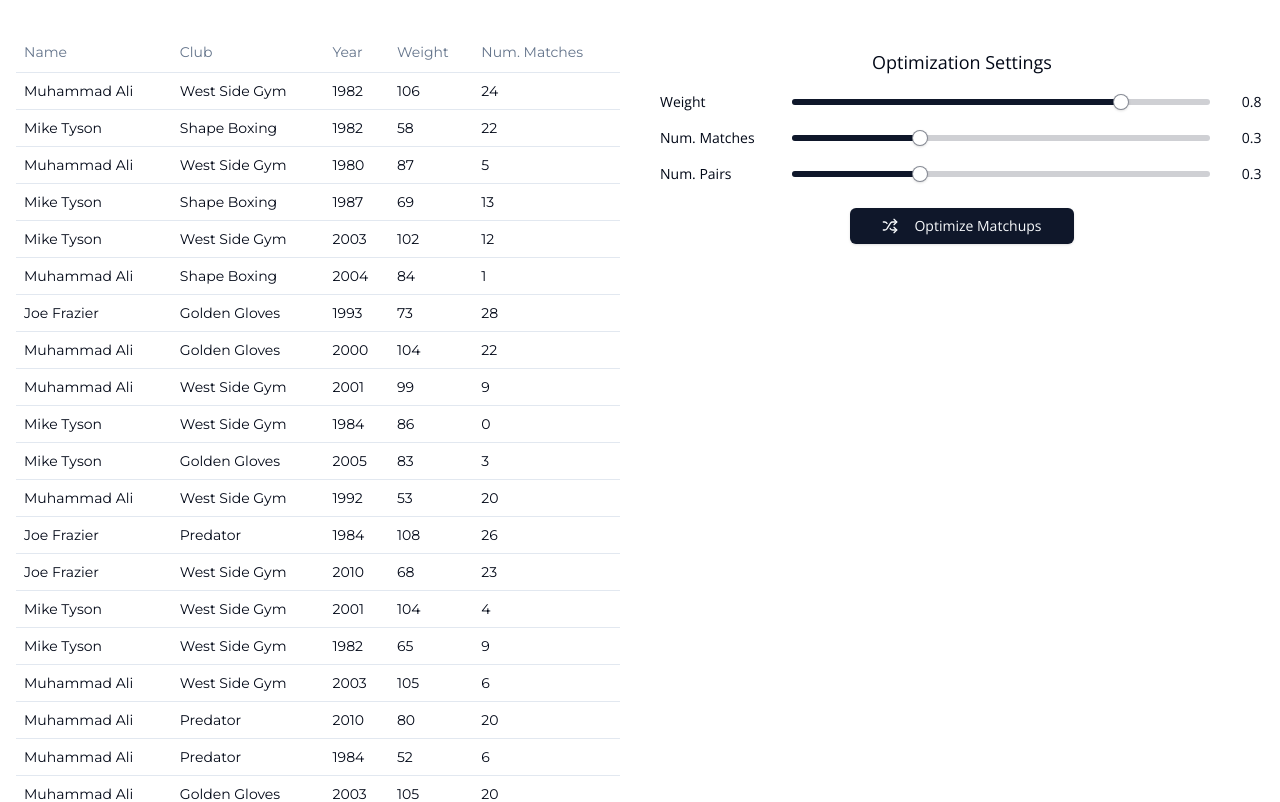
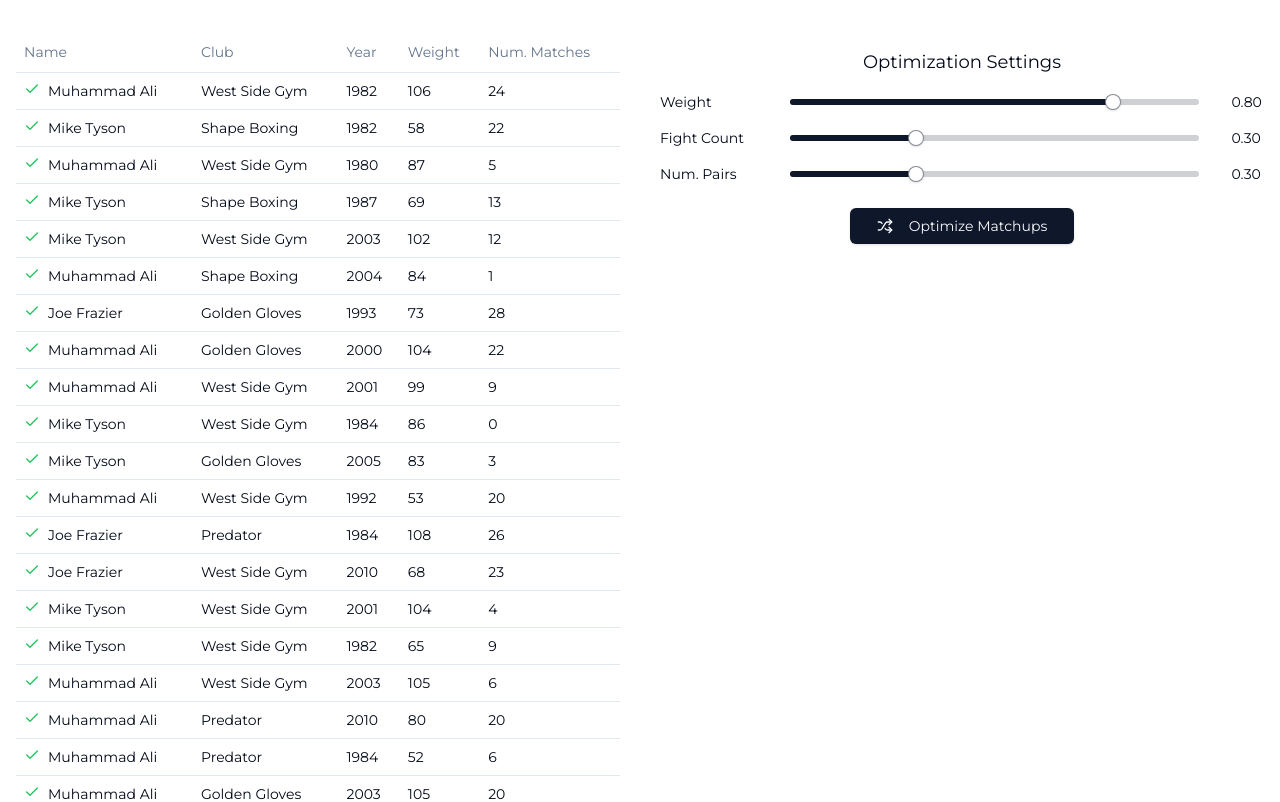
Before and after one commit to jurevito/website-portfolio, a SvelteKit app: page /matches in a window 1280 px wide. Shown: the top 802 px of the page. Built offline with nearby package versions, Linux system fonts and the light colour scheme.

Commit message:
fix: small visual improvements

```diff
--- a/src/lib/Boxer.ts
+++ b/src/lib/Boxer.ts
@@ -3,6 +3,6 @@ export interface Boxer {
   name: string;
   club: string;
   weight: number;
-  numMatches: number;
+  fightCount: number;
   hasMatch: boolean;
 }
--- a/src/routes/matches/+page.svelte
+++ b/src/routes/matches/+page.svelte
@@ -4,11 +4,13 @@
   import { Button } from '$lib/components/ui/button/index.js';
   import { Badge } from '$lib/components/ui/badge/index.js';
   import Shuffle from 'lucide-svelte/icons/shuffle';
+  import Check from 'lucide-svelte/icons/check';
+  import Cross from 'lucide-svelte/icons/x';
   import type { Boxer } from '$lib/Boxer';
 
   let weightWeight: number[] = $state([0.8]);
   let numPairsWeight: number[] = $state([0.3]);
-  let numMatchesWeight: number[] = $state([0.3]);
+  let fightCountWeight: number[] = $state([0.3]);
 
   let optimizing: boolean = $state(false);
   let matchups: [Boxer, Boxer][] = $state([]);
@@ -34,7 +36,7 @@
       name: getRandomName(),
       club: getRandomClub(),
       weight: getRandomInt(50, 110),
-      numMatches: getRandomInt(0, 30),
+      fightCount: getRandomInt(0, 30),
       hasMatch: true,
     }))
   );
@@ -42,8 +44,8 @@
   let maxWeightDiff = $derived(
     Math.max(...matchups.map((matchup) => Math.abs(matchup[0].weight - matchup[1].weight)))
   );
-  let maxNumMatchesDiff = $derived(
-    Math.max(...matchups.map((matchup) => Math.abs(matchup[0].numMatches - matchup[1].numMatches)))
+  let maxfightCountDiff = $derived(
+    Math.max(...matchups.map((matchup) => Math.abs(matchup[0].fightCount - matchup[1].fightCount)))
   );
 
   const isUnderage = (year: number): boolean => {
@@ -88,9 +90,9 @@
     // Better to do relative weight difference.
     const weightDiff =
       Math.abs(pair[0].weight - pair[1].weight) * (80 / Math.min(pair[0].weight, pair[1].weight));
-    const numMatchesDiff = Math.abs(pair[0].numMatches - pair[1].numMatches);
+    const fightCountDiff = Math.abs(pair[0].fightCount - pair[1].fightCount);
 
-    const score = weightDiff * weightWeight[0] + numMatchesDiff * numMatchesWeight[0];
+    const score = weightDiff * weightWeight[0] + fightCountDiff * fightCountWeight[0];
     return score;
   };
 
@@ -206,10 +208,10 @@
   };
 </script>
 
-<div class="mx-auto max-w-7xl px-4 my-8">
+<div class="mx-auto max-w-7xl px-4 my-8 font-mont">
   <div class="flex flex-col md:flex-row md:space-x-10">
     <div class="w-full md:w-1/2">
-      <Table.Root class="font-mont">
+      <Table.Root>
         <Table.Caption>List of registered boxers.</Table.Caption>
         <Table.Header>
           <Table.Row>
@@ -222,12 +224,19 @@
         </Table.Header>
         <Table.Body>
           {#each boxers as boxer}
-            <Table.Row class={boxer.hasMatch ? '' : 'bg-red-50 hover:bg-red-100'}>
-              <Table.Cell>{boxer.name}</Table.Cell>
+            <Table.Row>
+              <Table.Cell class="flex">
+                {#if boxer.hasMatch}
+                  <Check class="mr-2 size-4 text-green-500" />
+                {:else}
+                  <Cross class="mr-2 size-4 text-red-500" />
+                {/if}
+                {boxer.name}
+              </Table.Cell>
               <Table.Cell>{boxer.club}</Table.Cell>
               <Table.Cell>{boxer.year}</Table.Cell>
               <Table.Cell>{boxer.weight}</Table.Cell>
-              <Table.Cell>{boxer.numMatches}</Table.Cell>
+              <Table.Cell>{boxer.fightCount}</Table.Cell>
             </Table.Row>
           {/each}
         </Table.Body>
@@ -238,20 +247,20 @@
       <div class="space-y-4 text-sm">
         <div class="flex items-center space-x-8">
           <span class="w-36">Weight</span>
-          <Slider bind:value={weightWeight} max={1} step={0.1} />
-          <span class="w-8">{weightWeight}</span>
+          <Slider bind:value={weightWeight} max={1} step={0.05} />
+          <span class="w-12">{weightWeight[0].toFixed(2)}</span>
         </div>
 
         <div class="flex items-center space-x-8">
-          <span class="w-36">Num. Matches</span>
-          <Slider bind:value={numMatchesWeight} max={1} step={0.1} />
-          <span class="w-8">{numMatchesWeight}</span>
+          <span class="w-36">Fight Count</span>
+          <Slider bind:value={fightCountWeight} max={1} step={0.05} />
+          <span class="w-12">{fightCountWeight[0].toFixed(2)}</span>
         </div>
 
         <div class="flex items-center space-x-8">
           <span class="w-36">Num. Pairs</span>
-          <Slider bind:value={numPairsWeight} max={1} step={0.1} />
-          <span class="w-8">{numPairsWeight}</span>
+          <Slider bind:value={numPairsWeight} max={1} step={0.05} />
+          <span class="w-12">{numPairsWeight[0].toFixed(2)}</span>
         </div>
       </div>
 
@@ -269,9 +278,9 @@
       <div class="space-y-4 my-4">
         {#if matchups.length > 0}
           <div>
-            <p class="text-center">{matchups.length} / {Math.floor(boxers.length / 2)} paired</p>
+            <p class="text-center">{matchups.length} / {Math.floor(boxers.length / 2)} Pairs</p>
             <p class="text-center text-sm">{maxWeightDiff}kg Max Weight Difference</p>
-            <p class="text-center text-sm">{maxNumMatchesDiff} Max Num. Matches Difference</p>
+            <p class="text-center text-sm">{maxfightCountDiff} Max Fight Count Difference</p>
           </div>
         {/if}
 
@@ -279,16 +288,16 @@
           <div class="flex justify-between items-center p2-3 px-3">
             <div>
               <p class="font-bold">{boxer1.name}</p>
-              <p class="text-xs">{boxer1.year} - {boxer1.club} - {boxer1.numMatches}</p>
+              <p class="text-xs">{boxer1.year} - {boxer1.club} - {boxer1.fightCount}</p>
               <Badge>{boxer1.weight}kg</Badge>
             </div>
             <div>
               <p class="text-sm font-bold">vs</p>
-              <p class="text-xs">{Score([boxer1, boxer2])}</p>
+              <p class="text-xs">{Score([boxer1, boxer2]).toFixed(2)}</p>
             </div>
             <div>
               <p class="font-bold">{boxer2.name}</p>
-              <p class="text-xs">{boxer2.year} - {boxer2.club} - {boxer2.numMatches}</p>
+              <p class="text-xs">{boxer2.year} - {boxer2.club} - {boxer2.fightCount}</p>
               <Badge>{boxer2.weight}kg</Badge>
             </div>
           </div>
```
